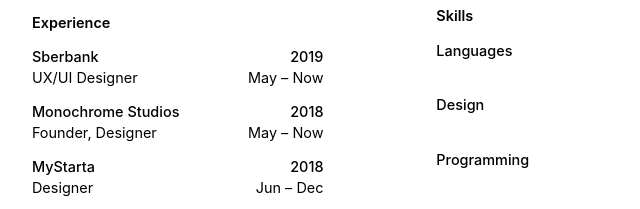
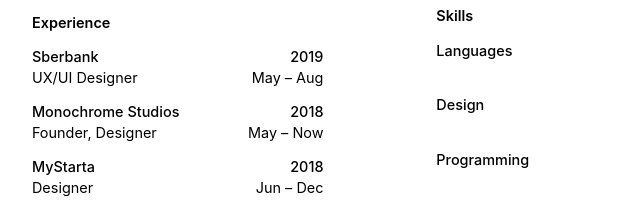
Before and after one commit to alexeyprimechaev/alexeyprimechaev.github.io, a plain HTML site: page index.html in a window 1280 px wide. Shown: the part 172-381 px from the top of the page, 260-900 px from the left. Drawn offline with Linux system fonts and the light colour scheme.

Commit message:
Update index.html

```diff
--- a/index.html
+++ b/index.html
@@ -165,7 +165,7 @@
 			    		<div class="subheading">Sberbank</div> <div class="subheading">2019</div>
 			    </div>
 			    <div class="experience">
-			    		<div class="regular">UX/UI Designer</div> <div class="regular">May – Now</div>
+			    		<div class="regular">UX/UI Designer</div> <div class="regular">May – Aug</div>
 			    </div>
 			</div>
 
```
